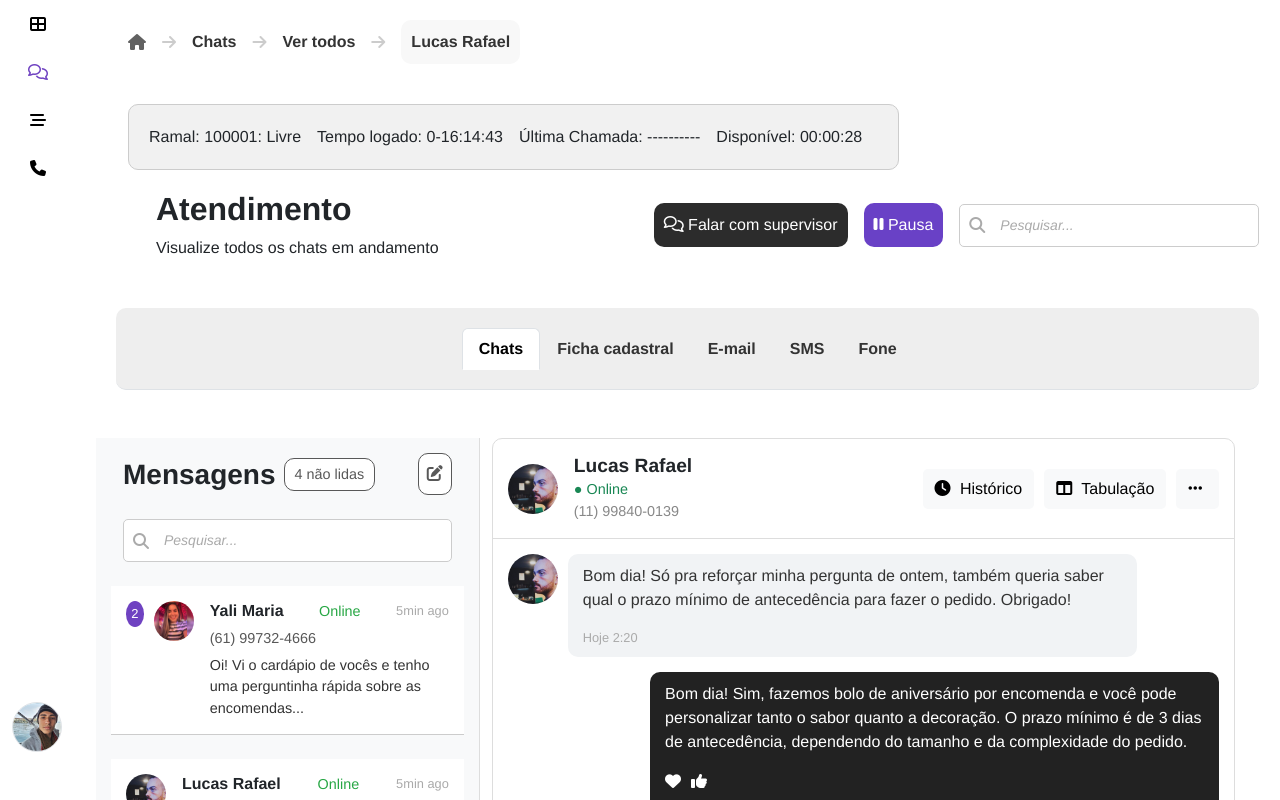
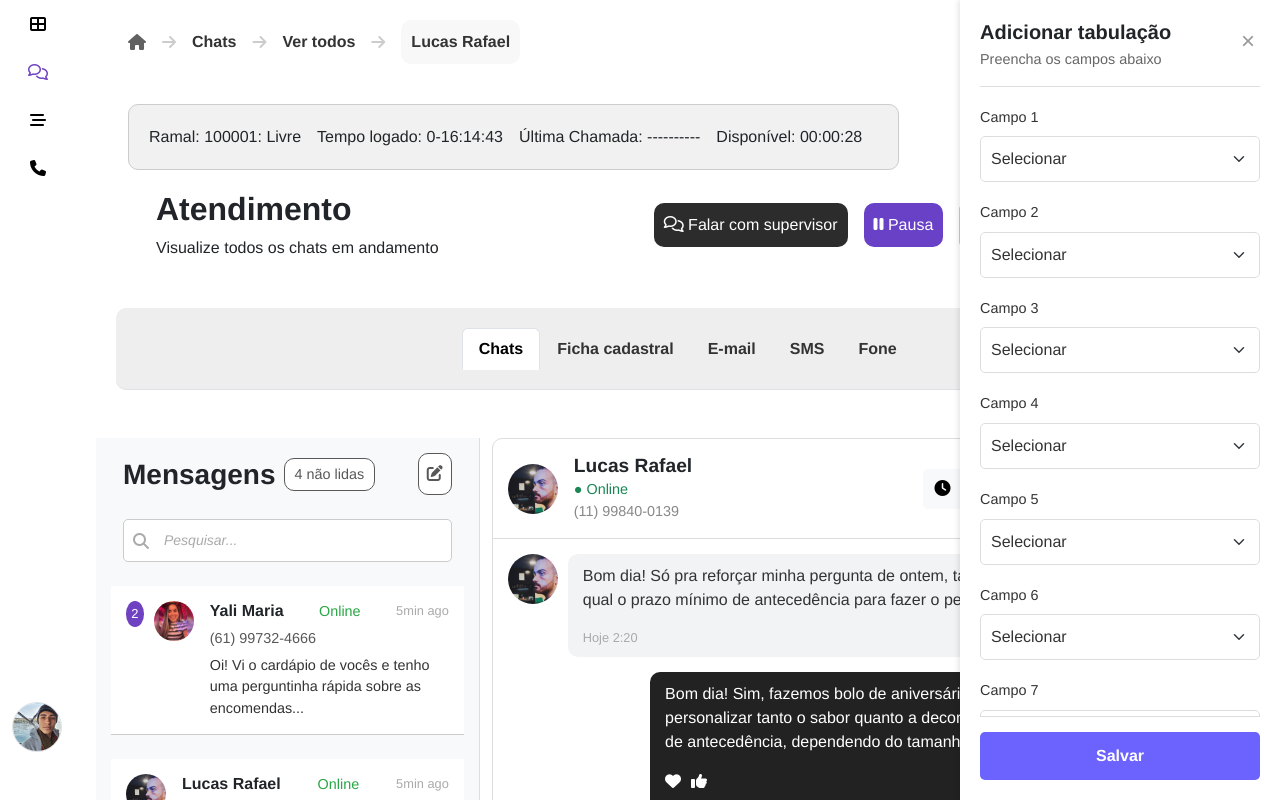
Before and after one commit to mateusmaranhao12/zap-facil, a Vue app: page /menu-usuario/conversas in a window 1280 px wide. Both pictures are taken after a click on the button "Tabulação". Shown: the top 800 px of the page. Built offline with nearby package versions, Linux system fonts and the light colour scheme.

Commit message:
Implement Tabulacao

```diff
--- a/src/components/Chat.vue
+++ b/src/components/Chat.vue
@@ -11,7 +11,7 @@
         </div>
         <div class="chat-actions d-flex">
             <button class="btn-action"><i class="fa-solid fa-clock"></i> Histórico</button>
-            <button class="btn-action"><i class="fa-solid fa-table-columns"></i>
+            <button @click="toggleTabulacaoMenu" class="btn-action"><i class="fa-solid fa-table-columns"></i>
                 Tabulação</button>
             <button @click="toggleSupervisorMenu" class="btn-action"><i class="fa-solid fa-ellipsis"></i></button>
         </div>
@@ -24,6 +24,9 @@
     <!-- Aba de Chat do Supervisor -->
     <ChatSupervisor v-if="mostrarChatSupervisor" :supervisor="supervisorSelecionado"
         @fechar-chat="fecharChatSupervisor" />
+
+    <!-- Aba de Tabulação -->
+    <Tabulacao :mostrar-tabulacao-menu="mostrarTabulacaoMenu" :campos="campos" @fechar-menu="fecharTabulacaoMenu" />
 
     <!-- Corpo do Chat -->
     <div class="chat-body">
@@ -111,6 +114,7 @@
 <script>
 import ChatSupervisor from './ChatSupervisor.vue'
 import MenuSupervisor from './MenuSupervisor.vue'
+import Tabulacao from './Tabulacao.vue'
 
 export default {
 
@@ -118,7 +122,8 @@ export default {
 
     components: {
         ChatSupervisor,
-        MenuSupervisor
+        MenuSupervisor,
+        Tabulacao
     },
 
     data() {
@@ -126,9 +131,13 @@ export default {
         return {
             mostrarSupervisorMenu: false,
             mostrarChatSupervisor: false,
+
+            mostrarTabulacaoMenu: false,
+            campos: [1, 2, 3, 4, 5, 6, 7, 8, 9, 10],
+
             supervisores: [
                 { id: 1, nome: 'Yali Maria', iniciais: 'YM', avatar: 'user2.png' },
-                { id: 2, nome: 'Enzo Levy', iniciais: 'EL', avatar: 'user7.png'},
+                { id: 2, nome: 'Enzo Levy', iniciais: 'EL', avatar: 'user7.png' },
                 { id: 3, nome: 'Ian Zambanini', iniciais: 'YZ', avatar: 'user4.png' },
             ],
             supervisorSelecionado: null
@@ -152,7 +161,17 @@ export default {
         fecharChatSupervisor() {
             this.mostrarChatSupervisor = false
             this.supervisorSelecionado = null
-        }
+        },
+
+        //Mostrar menu de tabulação
+        toggleTabulacaoMenu() {
+            this.mostrarTabulacaoMenu = !this.mostrarTabulacaoMenu
+        },
+
+        //Fechar tabulação menu
+        fecharTabulacaoMenu() {
+            this.mostrarTabulacaoMenu = false
+        },
     },
 
 }
--- /dev/null
+++ b/src/components/Tabulacao.vue
@@ -0,0 +1,51 @@
+<template>
+    <div v-if="mostrarTabulacaoMenu" class="tabulacao-menu">
+        <div class="tabulacao-header">
+            <div class="d-flex align-items-center justify-content-between">
+                <h5>Adicionar tabulação</h5>
+                <button class="btn-close" @click="fecharTabulacaoMenu">&times;</button>
+            </div>
+
+            <p>Preencha os campos abaixo</p>
+        </div>
+        <div class="tabulacao-body">
+            <div class="tabulacao-campo" v-for="(campo, index) in campos" :key="index">
+                <label :for="'campo' + (index + 1)">Campo {{ index + 1 }}</label>
+                <select :id="'campo' + (index + 1)" class="form-select" aria-label="Default select example">
+                    <option selected>Selecionar</option>
+                    <option value="1">Opção 1</option>
+                    <option value="2">Opção 2</option>
+                    <option value="3">Opção 3</option>
+                </select>
+            </div>
+        </div>
+        <div class="tabulacao-footer">
+            <button class="btn-salvar-tabulacao">Salvar</button>
+        </div>
+    </div>
+</template>
+
+<script>
+export default {
+
+    name: 'menu-tabulacao',
+
+    props: {
+        mostrarTabulacaoMenu: {
+            type: Boolean,
+            required: true,
+        },
+        campos: {
+            type: Array,
+            required: true,
+        },
+    },
+
+    methods: {
+        fecharTabulacaoMenu() {
+            this.$emit('fechar-menu');
+        },
+    },
+
+}
+</script>
--- a/src/scss/menu.scss
+++ b/src/scss/menu.scss
@@ -1111,3 +1111,102 @@ body {
         }
     }
 }
+
+//Tabulação
+.tabulacao-menu {
+    position: fixed;
+    top: 0;
+    right: 0;
+    width: 25%;
+    height: 100%;
+    background: #fff;
+    box-shadow: -2px 0 5px rgba(0, 0, 0, 0.1);
+    display: flex;
+    flex-direction: column;
+    padding: 20px;
+
+    .tabulacao-header {
+        border-bottom: 1px solid #ddd;
+        padding-bottom: 15px;
+
+        h5 {
+            font-size: 1.25rem;
+            font-weight: bold;
+            margin: 0 0 5px;
+        }
+
+        p {
+            margin: 0;
+            font-size: 0.9rem;
+            color: #666;
+        }
+
+         .btn-close {
+            background: none;
+            border: none;
+            font-size: 1.5rem;
+            color: #333;
+            cursor: pointer;
+            padding: 0;
+
+            &:hover {
+                color: #6c63ff;
+            }
+        }
+    }
+
+    .tabulacao-body {
+        flex: 1;
+        overflow-y: auto;
+        margin-top: 20px;
+
+        .tabulacao-campo {
+            margin-bottom: 20px;
+
+            label {
+                display: block;
+                margin-bottom: 8px;
+                font-size: 0.9rem;
+                font-weight: 500;
+                color: #333;
+            }
+
+            .form-select {
+                width: 100%;
+                padding: 10px;
+                border: 1px solid #ddd;
+                border-radius: 5px;
+                font-size: 1rem;
+                color: #333;
+
+                &:focus {
+                    border-color: #6c63ff;
+                    outline: none;
+                    box-shadow: 0 0 4px rgba(108, 99, 255, 0.5);
+                }
+            }
+        }
+    }
+
+    .tabulacao-footer {
+        border-top: 1px solid #ddd;
+        padding-top: 15px;
+
+        .btn-salvar-tabulacao {
+            width: 100%;
+            padding: 12px 0;
+            background: #6c63ff;
+            color: #fff;
+            font-size: 1rem;
+            font-weight: bold;
+            border: none;
+            border-radius: 5px;
+            cursor: pointer;
+            transition: background-color .3s ease;
+
+            &:hover {
+                background: #584ad6;
+            }
+        }
+    }
+}
```
